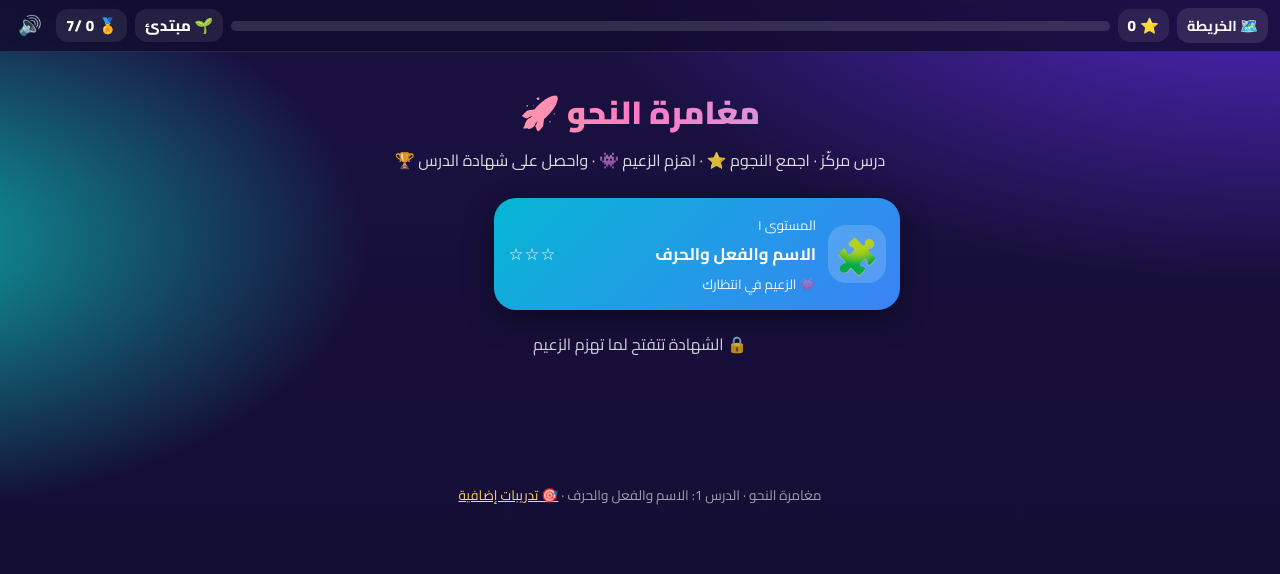
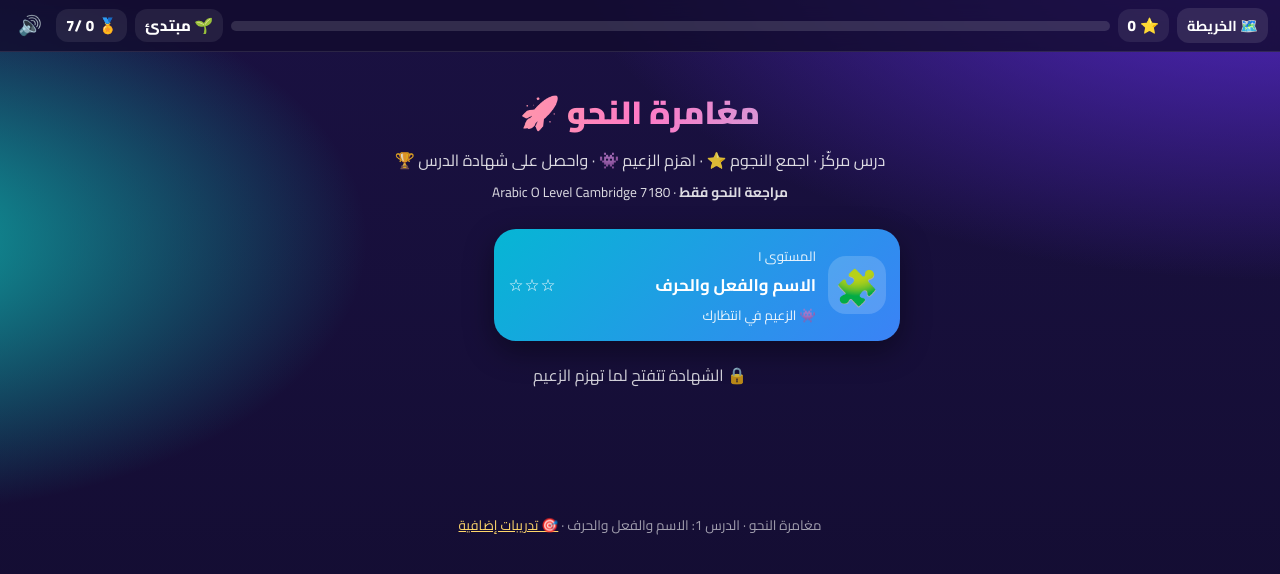
Before and after one commit to felgeeb-learn/nahw, a plain HTML site: page index.html in a window 1280 px wide. Drawn offline with Linux system fonts and the light colour scheme.

Commit message:
Update title and add additional information to index.html

```diff
--- a/index.html
+++ b/index.html
@@ -3,7 +3,7 @@
 <head>
 <meta charset="utf-8">
 <meta name="viewport" content="width=device-width, initial-scale=1">
-<title>مغامرة النحو – الدرس 1: الاسم والفعل والحرف</title>
+<title>مغامرة النحو – الدرس 1: الاسم والفعل والحرف | Arabic O Level Cambridge 7180 – مراجعة النحو فقط</title>
 <link rel="preconnect" href="https://fonts.googleapis.com">
 <link href="https://fonts.googleapis.com/css2?family=Amiri:wght@400;700&family=Cairo:wght@400;600;700;800;900&display=swap" rel="stylesheet">
 <style>
@@ -149,6 +149,7 @@ footer a{color:#ffd76a}
   <div class="hero">
     <h1>مغامرة النحو 🚀</h1>
     <p>درس مركّز · اجمع النجوم ⭐ · اهزم الزعيم 👾 · واحصل على شهادة الدرس 🏆</p>
+    <p style="direction:ltr;font-size:.85rem;opacity:.85;margin-top:6px">Arabic O Level Cambridge 7180 &middot; <b>مراجعة النحو فقط</b></p>
   </div>
   <div class="map" id="map"></div>
   <div class="cert-cta" id="certCta"></div>
```
